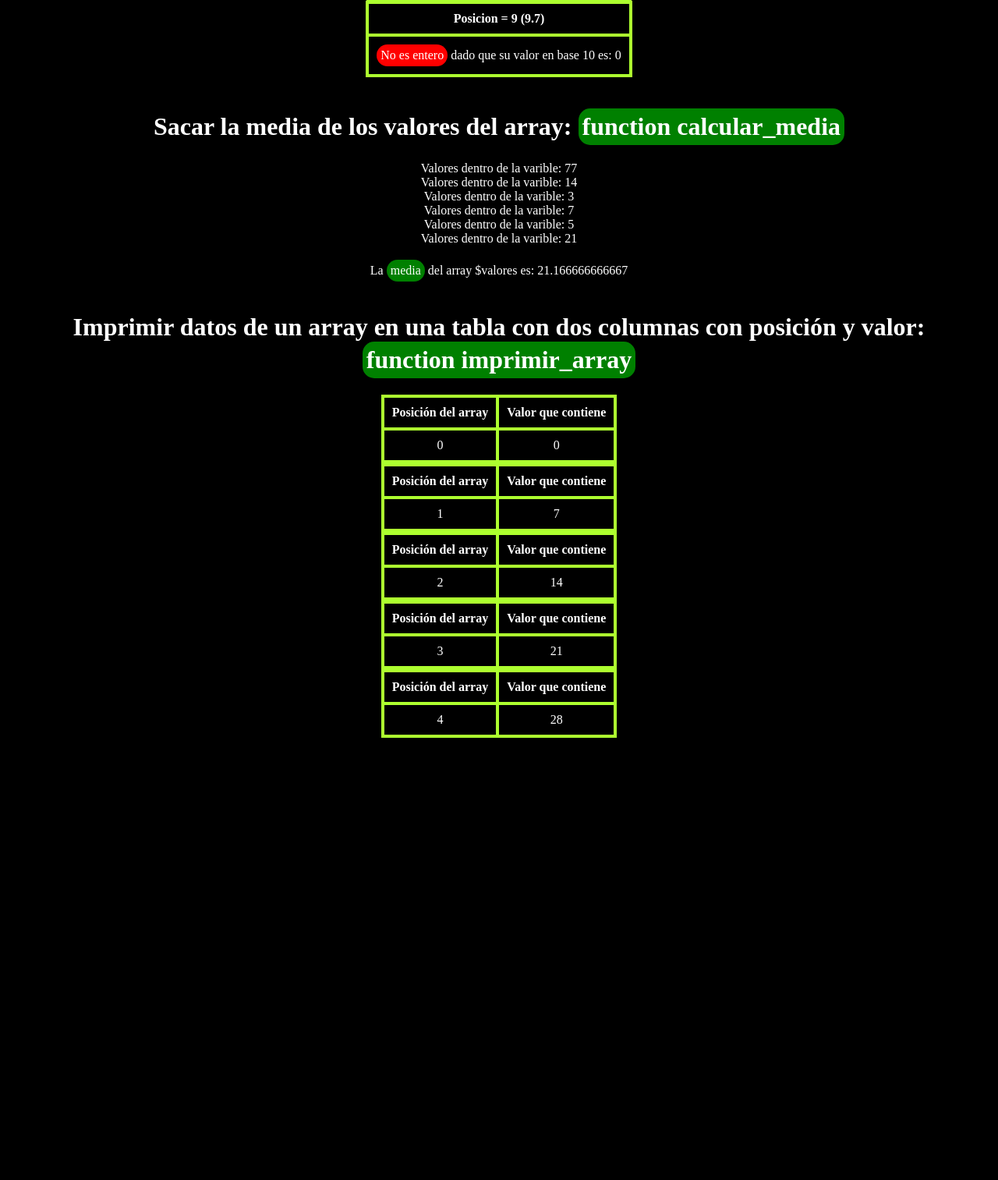
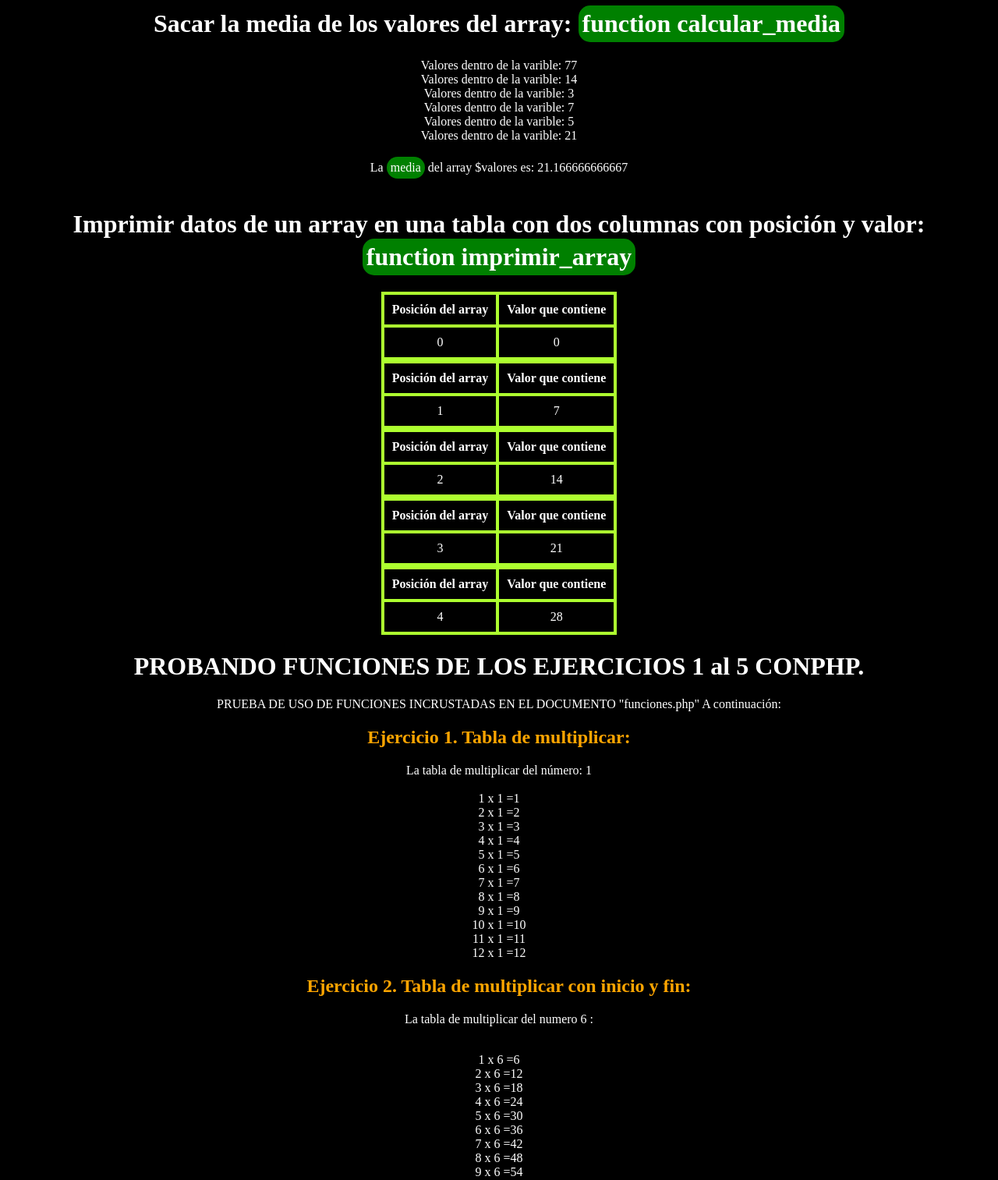
Before and after one commit to Kairoskh/IMW2022, a PHP site: page /llamada.php in a window 1280 px wide. Shown: the part 2073-3586 px from the top of the page at 78% size. Before the commit the page ends 3019 px from the top, so only its background shows below. Run offline with PHP 8.4, Linux system fonts and the light colour scheme.

Commit message:
Update llamada.php

```diff
--- a/Actividad2-4/llamada.php
+++ b/Actividad2-4/llamada.php
@@ -20,17 +20,41 @@
             padding: 5px;
             display: inline-block;
         }
+        h2 {
+            color: orange;
+        }
     </style>
 </head>
 <body>
-<h1>Funciones ejercicios 1 al 5 con PHP.</h1>
-<p>En este documento encontraremos enlaces incrustados a los ejercicios realizados anteriormente desde el 1 al 5.</p>
-<p>Espero que sea de tu agrado:</p>
+<?php
+    include('funciones.php');
+?>
+<h1>PROBANDO FUNCIONES DE LOS EJERCICIOS 1 al 5 CONPHP.</h1>
+<p>PRUEBA DE USO DE FUNCIONES INCRUSTADAS EN EL DOCUMENTO "funciones.php" A continuación:</p>
 
 <!--Crea un archivo llamado funciones.php que contenga todas las funciones creadas en los ejercicios anteriores.
 Escribe un script PHP que incluya el archivo funciones.php y que haga uso de cada una de ellas.-->
 
-<?php include 'funciones.php';?>
+<?php
+
+        echo "<h2>Ejercicio 1. Tabla de multiplicar:</h2>";
+        $num = rand(1,10);
+        echo "La tabla de multiplicar del número: " . $num;
+        echo "<br>";
+        multp($num);
+
+        echo "<h2>Ejercicio 2. Tabla de multiplicar con inicio y fin:</h2>";
+        tablas(6,7);
+
+        echo "<h2>Ejercicio 3. Sacar números enteros entre un máximo y minímo:</h2>";
+        var_dump(inicializar_array(13,9,1));
+
+        echo "<h2>Ejercicio 4. Calcular media de valores insertados en el array:</h2>";
+        echo calcular_media([76,14,6]);
+
+        echo "<h2>Ejercicio 5. Imprimir array con dos columnas una de posición del array y otra del valor del mismo:</h2>";
+        imprimir_array([1, 2, 5, 9, 10]);
+    ?>
 
 </body>
 </html>
```
